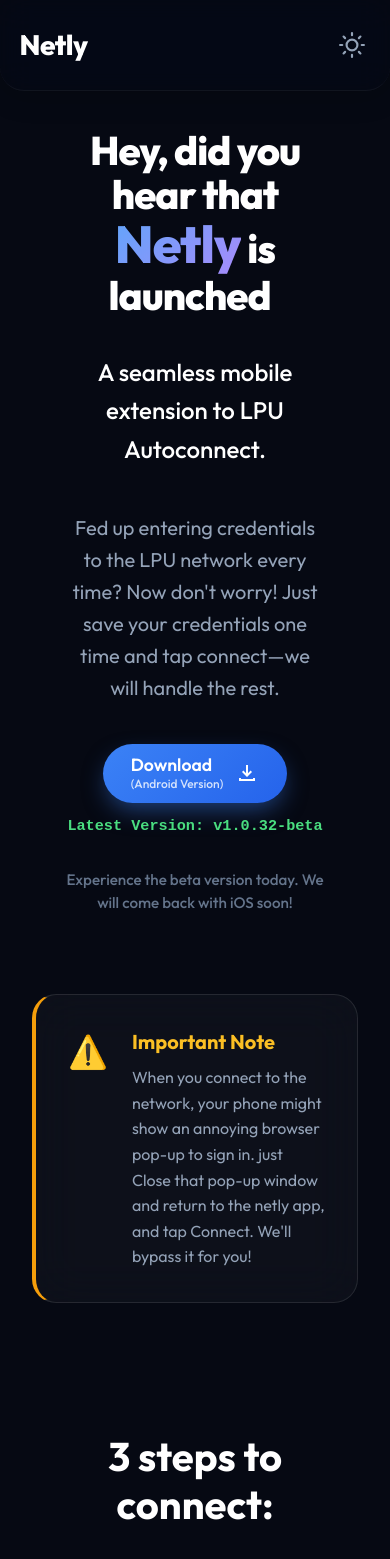
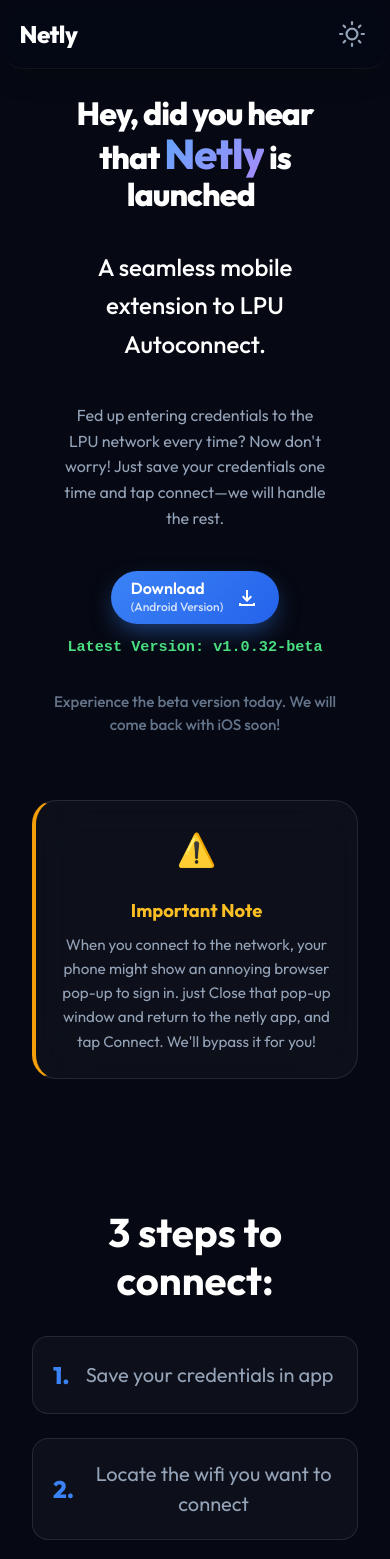
Before and after one commit to prerityash/Netly_landing, a React (Vite) app: page / in a window 390 px wide. Shown: the top 1559 px of the page. Built offline with nearby package versions, Linux system fonts and the light colour scheme.

Commit message:
style: improve mobile responsiveness and alignment

```diff
--- a/src/index.css
+++ b/src/index.css
@@ -592,9 +592,43 @@
     text-align: center;
     gap: 3rem;
   }
+}
+
+@media (max-width: 768px) {
+  .hero-section {
+    padding: 6rem 1rem 3rem 1rem;
+  }
 
   .hero-title {
     font-size: 2.5rem;
+  }
+
+  .hero-subtitle {
+    font-size: 1.1rem;
+    padding: 0 1rem;
+  }
+
+  .alert-box {
+    flex-direction: column;
+    align-items: center;
+    text-align: center;
+    padding: 1.5rem;
+  }
+
+  .features-section {
+    padding: 2rem 1rem;
+  }
+
+  .faq-section {
+    padding: 0 1rem;
+  }
+
+  .faq-item {
+    padding: 1.25rem 1.5rem;
+  }
+
+  .dev-desc {
+    font-size: 1rem;
   }
 
   .footer-content {
@@ -603,3 +637,54 @@
     text-align: center;
   }
 }
+
+@media (max-width: 480px) {
+  .navbar {
+    padding: 1rem 5%;
+  }
+
+  .nav-logo {
+    font-size: 1.5rem;
+  }
+
+  .hero-title {
+    font-size: 2rem;
+  }
+
+  .hero-subtitle {
+    font-size: 1rem;
+  }
+
+  .download-btn {
+    padding: 0.5rem 1.25rem;
+    font-size: 0.95rem;
+  }
+
+  .download-main {
+    font-size: 1rem;
+  }
+
+  .faq-item {
+    padding: 1rem;
+  }
+
+  .faq-question {
+    font-size: 1.05rem;
+  }
+
+  .faq-answer {
+    font-size: 0.95rem;
+  }
+
+  .alert-title {
+    font-size: 1.15rem;
+  }
+
+  .alert-text {
+    font-size: 0.95rem;
+  }
+
+  .app-preview-img {
+    max-width: 100%;
+  }
+}
```
